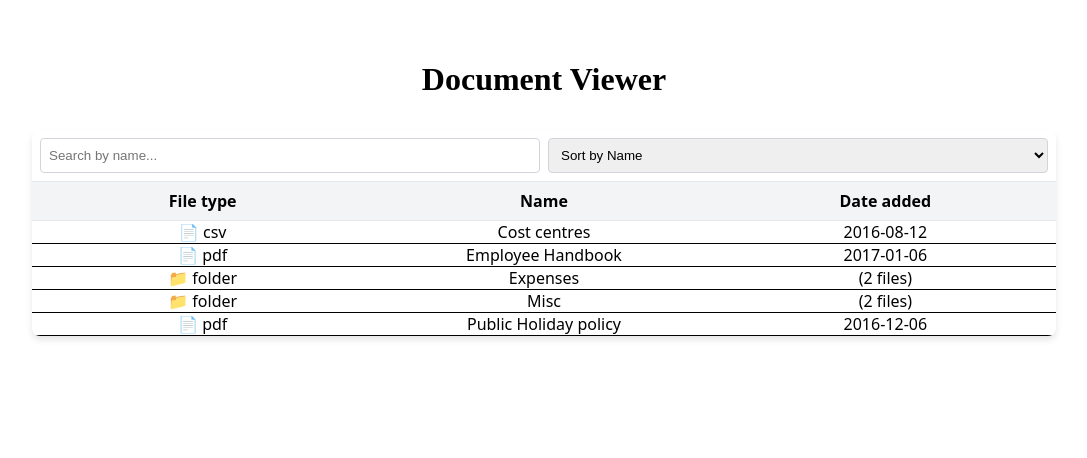
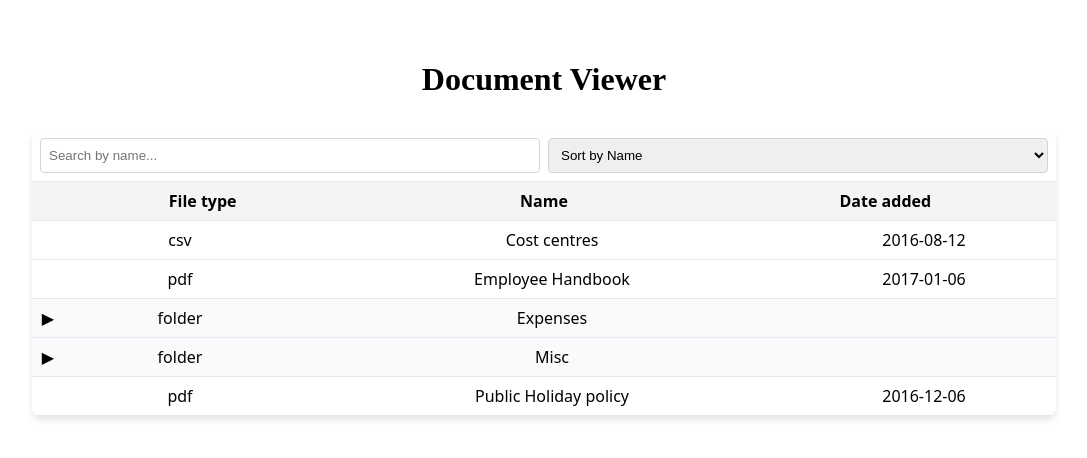
Before and after one commit to DarrenAPowell/bright, a React (Vite) app: page / in a window 1280 px wide. Shown: the top 458 px of the page, without its empty margins (96-1183 px from the left). Built offline with nearby package versions, Linux system fonts and the light colour scheme.

Commit message:
Add functionality to expand folders.

```diff
--- /dev/null
+++ b/src/components/FileDisplay/FileDisplay.css
@@ -0,0 +1,27 @@
+.file-row {
+  display: grid;
+  grid-template-columns: 1rem 1fr 2fr 1fr;
+  padding: 0.5rem;
+  border-bottom: 1px solid #e5e7eb;
+  background: transparent;
+}
+
+.file-row.clickable {
+  cursor: pointer;
+  background: #f9fafb;
+}
+
+.file-icon {
+  display: flex;
+  align-items: center;
+  justify-content: center;
+}
+
+.chevron {
+  display: inline-block;
+  transition: transform 0.2s ease;
+}
+
+.chevron.open {
+  transform: rotate(90deg);
+}
--- a/src/components/FileDisplay/FileDisplay.tsx
+++ b/src/components/FileDisplay/FileDisplay.tsx
@@ -1,33 +1,41 @@
-import * as React from "react";
-
-
-type FileItem = {
-  type: string;
-  name: string;
-  added?: string;
-  files?: FileItem[];
-};
+import React, { useState } from "react";
+import type { FileItem } from "./DocumentList";
+import "./FileDisplay.css";
 
 interface Props {
   item: FileItem;
 }
 
 const FileDisplay: React.FC<Props> = ({ item }) => {
-  const isFolder = item.type === "folder";
+  const [isOpen, setIsOpen] = useState(false);
+
+  const hasFiles = item.files && item.files.length > 0;
 
   return (
-    <div className="grid grid-cols-3 gap-4 p-2 border-b hover:bg-gray-50">
-      {/* File type */}
-      <div>{isFolder ? "📁" : "📄"} {item.type}</div>
+    <>
+      <div
+        className={`file-row ${hasFiles ? "clickable" : ""}`}
+        onClick={() => hasFiles && setIsOpen(!isOpen)}
+      >
 
-      {/* Name */}
-      <div className="font-medium">{item.name}</div>
+        <div className="file-icon">
+          {hasFiles && <span className={`chevron ${isOpen ? "open" : ""}`}>▶</span>}
+        </div>
 
-      {/* Date added or file count */}
-      <div className="text-gray-500">
-        {isFolder && item.files ? `(${item.files.length} file${item.files.length > 1 ? "s" : ""})` : item.added}
+        <div className="file-type">{item.type}</div>
+        <div className="file-name">{item.name}</div>
+        <div className="file-added">{item.added || ""}</div>
       </div>
-    </div>
+
+
+      {hasFiles && isOpen && (
+        <div className="file-children">
+          {item.files!.map((child, idx) => (
+            <FileDisplay key={idx} item={child} />
+          ))}
+        </div>
+      )}
+    </>
   );
 };
 
```
